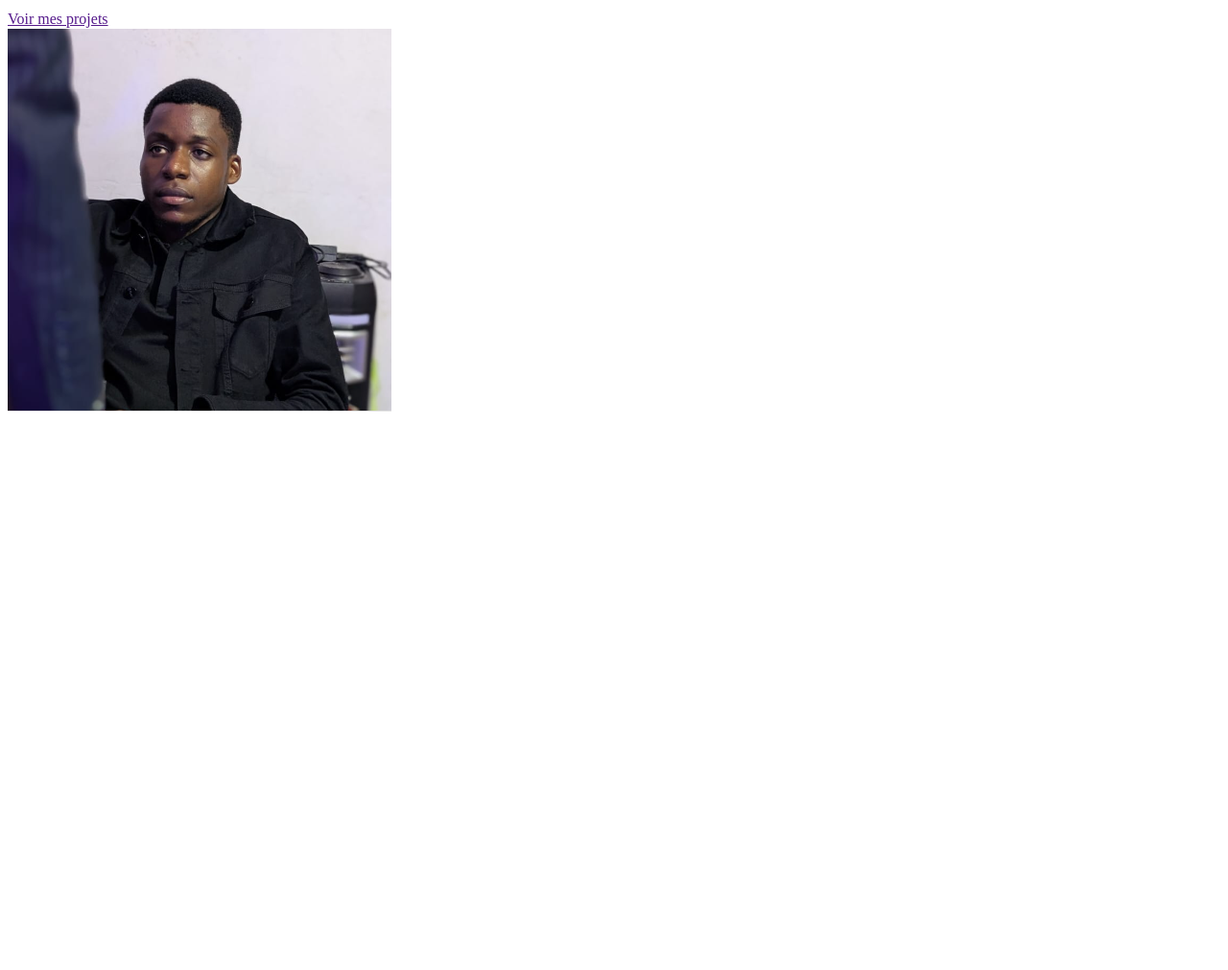
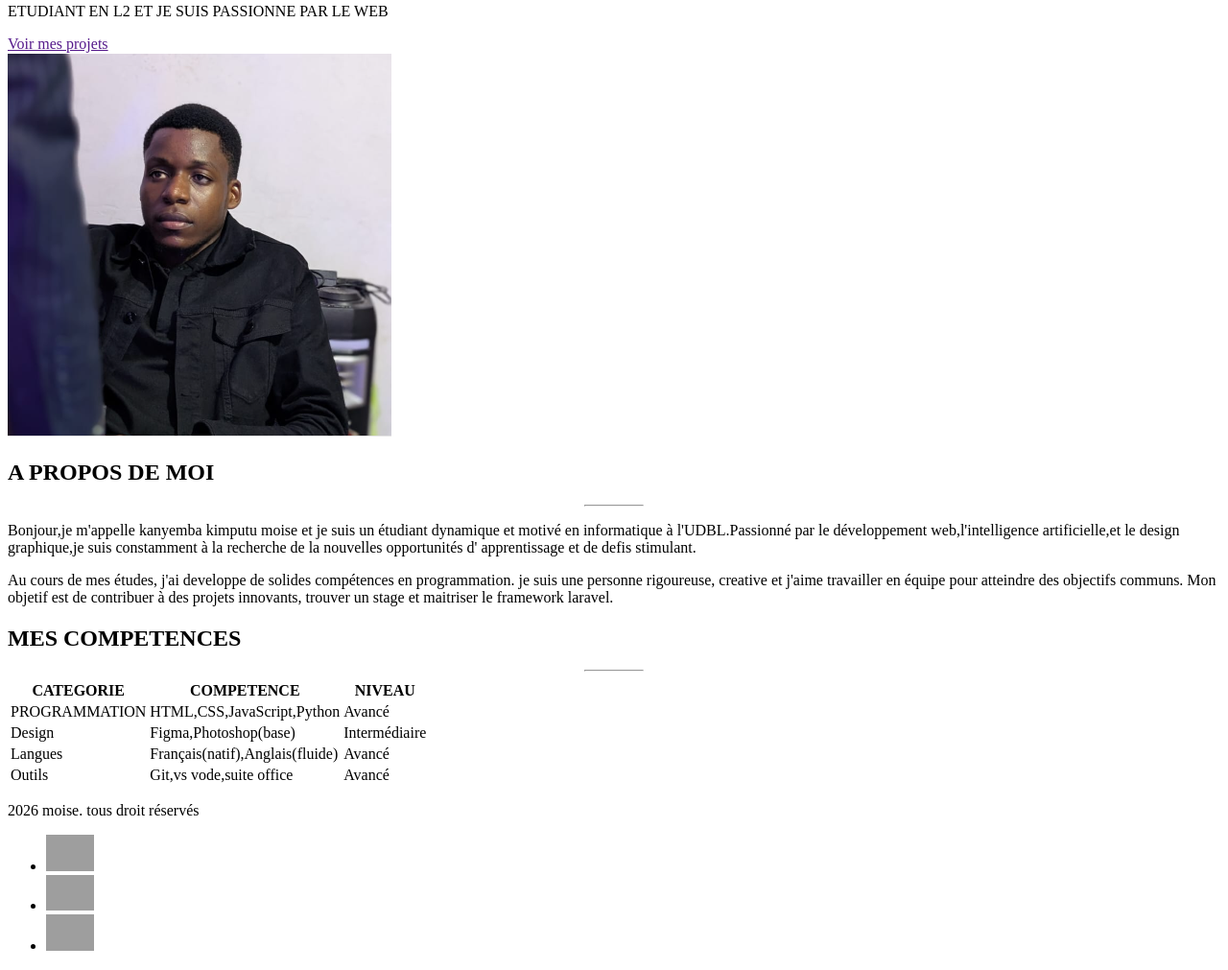
Before and after one commit to kanyembakimputumoise/Mon-portofilio-2006, a plain HTML site: page index.HTML in a window 1280 px wide. Shown: the part 196-1207 px from the top of the page at 96% size. Before the commit the page ends 800 px from the top, so only its background shows below. Drawn offline with Linux system fonts and the light colour scheme; grey boxes are pictures that could not be loaded.

Commit message:
creation du header et la section hero

```diff
--- a/index.HTML
+++ b/index.HTML
@@ -8,8 +8,13 @@
 <body>
     <header>
         <div>
-            <a href="mon portofilio"></a>
+            <a href="mon Portofilio">Mon Portofilio</a>
         </div>
+    <header>
+<body>
+
+    </body>
+    <header>
         <nav>
             <ul>
                 <li a href="">Accueil</li>
@@ -20,17 +25,100 @@
             </ul>
         </nav>
     <header>
+    </body>
+
+    </body>
         <main>
             <section>
                 <div>
                     <h1>BONJOUR,JE SUIS MOSES</h1>
                     <P>ETUDIANT EN L2 ET JE SUIS PASSIONNE PAR LE WEB</P>
+
                     <a href="">Voir mes projets</a>
+
                     <div>
                     </div>
-                    <img src="images/image.png" alt=""
+
+                   <img src="images/image.png" alt="">
                 </div>
             </section>
         </main>
 </body>
 </html>
+
+<body>
+    <div>
+        <h2>A PROPOS DE MOI</h2>
+        <hr style="width: 60px;">
+
+        <div>
+            <p>Bonjour,je m'appelle kanyemba kimputu moise et je suis un étudiant dynamique et motivé en informatique à l'UDBL.Passionné par le développement web,l'intelligence artificielle,et le design graphique,je suis constamment à la recherche de la nouvelles opportunités d' apprentissage et de defis stimulant.</p>
+
+            <div>
+                <p>Au cours de mes études, j'ai developpe de solides compétences en programmation. je suis une personne rigoureuse, creative et j'aime travailler en équipe pour atteindre des objectifs communs. Mon objetif est de contribuer à des projets innovants, trouver un stage et maitriser le framework laravel. </p>
+
+            </div>
+        </div>
+    </div>
+</body>
+
+<body>
+    <div>
+        <h2>MES COMPETENCES</h2>
+         <hr style="width: 60px;">
+    </div>
+</body>
+
+<body>
+    <main>
+        <section>
+            <div>
+                <table>
+                    <tr>
+                        <th>CATEGORIE</th>
+                        <th>COMPETENCE</th>
+                        <th>NIVEAU</th>
+                    </tr>
+                        <td>PROGRAMMATION</td>
+                        <td>HTML,CSS,JavaScript,Python</td>
+                        <td>Avancé</td>
+                        <tr>
+                                <td>Design</td>
+                                <td>Figma,Photoshop(base)</td>
+                                <td>Intermédiaire</td>
+                                <tr>
+                                        <td>Langues</td>
+                                     <td>Français(natif),Anglais(fluide)</td>
+                                        <td>Avancé</td>
+                                        <tr>
+
+                                                <td>Outils</td>
+                                                <td>Git,vs vode,suite office</td>
+                                                <td>Avancé</td>
+                                        </tr>
+                </table>
+            </div>
+        </section>
+    </main>
+</body>
+
+<main>
+    <footer>
+        <div>
+            <p> 2026 moise. tous droit réservés</p>
+
+            <div>
+                <nav>
+                    <div>
+                        <ul>
+                            <li><a href=""><img src="image/MOISE.png" alt="" height="se"width="50"></a></li>
+                            <li><a href=""><img src="image/MOSES.png" alt="" height="se"width="50"></a></li>
+                            <li><a href=""><img src="image/MUSAS.png" alt="" height="se"width="50"></a></li>
+                        </ul>
+                    </div>
+                </nav>
+            </div>
+
+        </div>
+    </footer>
+</main>
```
Also changed, not shown: 3 other files.
